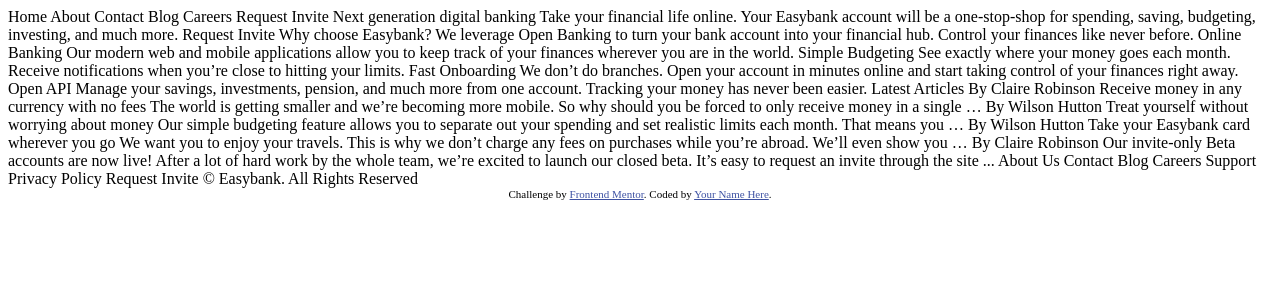
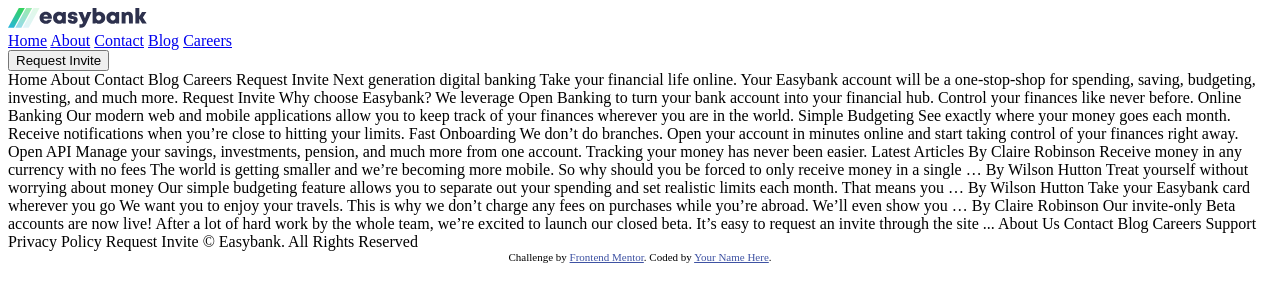
Before and after one commit to jaac97/Easybank-landing-page, a plain HTML site: page index.html in a window 1280 px wide. Drawn offline with Linux system fonts and the light colour scheme.

Commit message:
Bar html and links

```diff
--- a/index.html
+++ b/index.html
@@ -13,9 +13,28 @@
     .attribution { font-size: 11px; text-align: center; }
     .attribution a { color: hsl(228, 45%, 44%); }
   </style>
+  <link rel="preconnect" href="https://fonts.googleapis.com">
+  <link rel="preconnect" href="https://fonts.gstatic.com" crossorigin>
+  <link href="https://fonts.googleapis.com/css2?family=Public+Sans:wght@300;400;700&display=swap" rel="stylesheet">
+  <link rel="stylesheet" href="css/reset.css" >
+  <link rel="stylesheet" href="css/app.css">
 </head>
 <body>
-
+<div class="bar">
+  <div class="bar__logo">
+    <img src="images/logo.svg" alt="logo">
+    <nav class="nav">
+      <a href="#" class="nav__child">Home</a>
+      <a href="#" class="nav__child">About</a>
+      <a href="#" class="nav__child">Contact</a>
+      <a href="#" class="nav__child">Blog</a>
+      <a href="#" class="nav__child">Careers</a>
+    </nav>
+    <div class="bar__request">
+      <button type="button" class="btn">Request Invite</button>
+    </div>
+  </div>
+</div>
   Home
   About
   Contact
```
